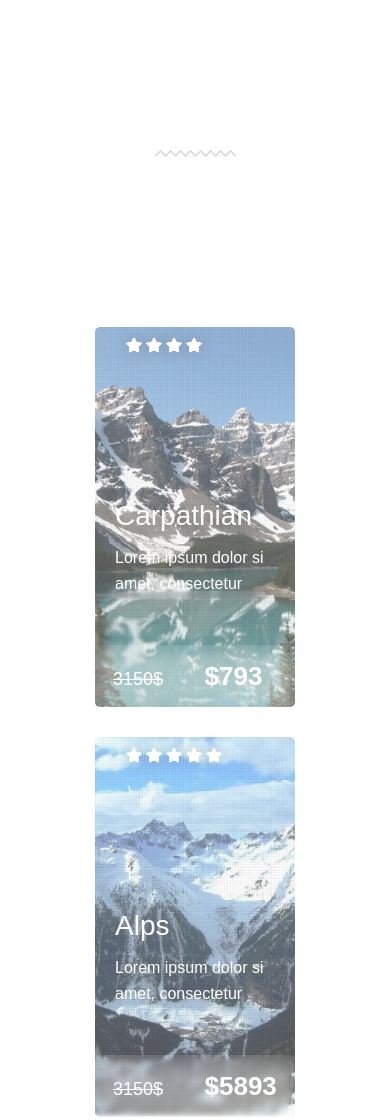
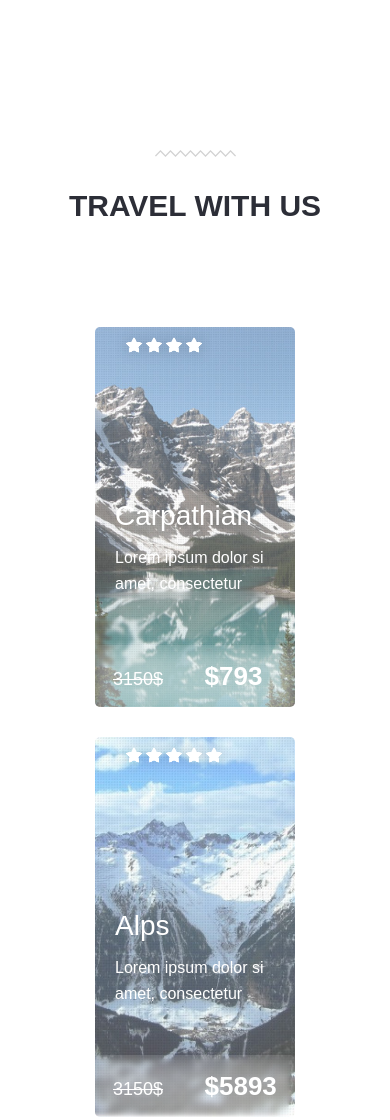
Before and after one commit to ostrenkodiana/mountains-adaptive, a website: page src/index.html in a window 390 px wide. Shown: the part 6800-7920 px from the top of the page. Drawn offline with Linux system fonts and the light colour scheme.

Commit message:
Update style.css

```diff
--- a/src/style.css
+++ b/src/style.css
@@ -523,9 +523,6 @@ h3::before {
   padding-bottom: 200px;
   text-align: center;
 }
-.prices h3 {
-  color: #fff;
-}
 @media (max-width: 990px) {
   .prices {
     padding-bottom: 200px;
@@ -534,9 +531,6 @@ h3::before {
 @media (max-width: 620px) {
   .prices {
     background: #fff;
-  }
-  .prices {
-    color: #2c2e37;
   }
 }
 
```
